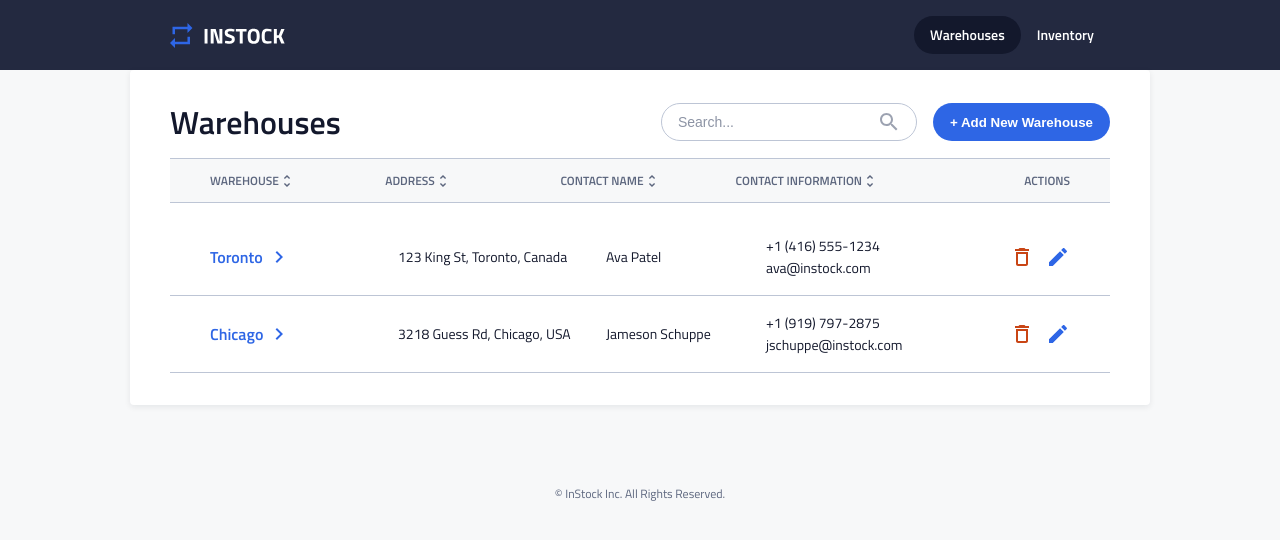
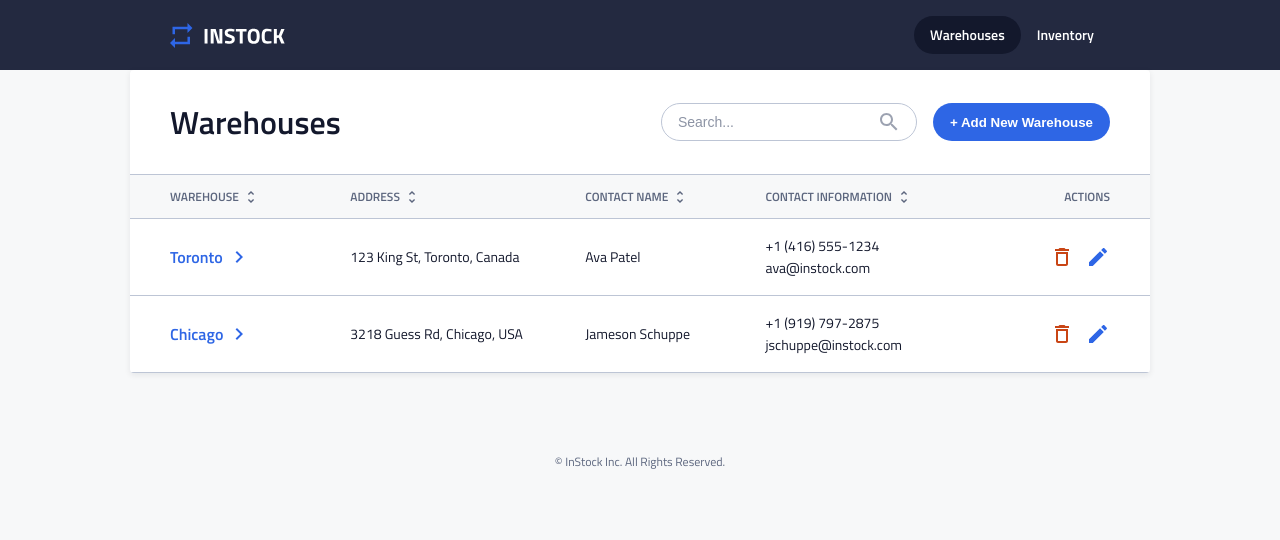
Before and after one commit to alperzini/instock-client, a React (Vite) app: page / in a window 1280 px wide. Shown: the top 540 px of the page. Built offline with nearby package versions, Linux system fonts and the light colour scheme.

Commit message:
modified css to grid format for table header and listitems to WarehouseList and WarehouseListItem Scss

```diff
--- a/src/components/WarehouseList/WarehouseList.jsx
+++ b/src/components/WarehouseList/WarehouseList.jsx
@@ -6,51 +6,51 @@ import { useState } from "react";
 import Button from "../Button/Button";
 import { useNavigate } from "react-router-dom";
 
-const WarehouseList = ({ warehouses, setWarehouses }) => {
+const WarehouseList = ({ warehouses }) => {
 const [search, setSearch] = useState("");
+const navigate = useNavigate();
+
 return (
     <section className="warehouse-list">
-
     <div className="warehouse-list__container">
-            {/* Page header */}
         <div className="warehouse-list__header">
         <h1 className="warehouse-list__title">Warehouses</h1>
 
         <div className="warehouse-list__actions">
-                {/* Search (UI only) */}
             <SearchField
             value={search}
             onChange={(e) => setSearch(e.target.value)}
             placeholder="Search..."
             />
 
-                {/* Add button */}
-                <Button
-                variant="primary"
-                onClick={() => navigate("/addWarehouse")}
-                >
-                + Add New Warehouse</Button>
-
+            <Button variant="primary" onClick={() => navigate("/addWarehouse")}>
+            + Add New Warehouse
+            </Button>
+        </div>
         </div>
 
-            {/* Table header */}
-            <div className="warehouse-list__table-header">
-            <span className="warehouse-list__th">WAREHOUSE <SortIcon /></span>
-            <span className="warehouse-list__th">ADDRESS <SortIcon /></span>
-            <span className="warehouse-list__th">CONTACT NAME <SortIcon /></span>
-            <span className="warehouse-list__th">CONTACT INFORMATION <SortIcon /></span>
-            <span className="warehouse-list__th warehouse-list__th--actions">ACTIONS</span>
+        <div className="warehouse-list__table-header" role="row">
+        <div className="warehouse-list__th" role="columnheader">
+            WAREHOUSE <SortIcon />
+        </div>
+        <div className="warehouse-list__th" role="columnheader">
+            ADDRESS <SortIcon />
+        </div>
+        <div className="warehouse-list__th" role="columnheader">
+            CONTACT NAME <SortIcon />
+        </div>
+        <div className="warehouse-list__th" role="columnheader">
+            CONTACT INFORMATION <SortIcon />
+        </div>
+        <div className="warehouse-list__th warehouse-list__th--actions" role="columnheader">
+            ACTIONS
+        </div>
         </div>
 
-            {/* Warehouse rows */}
         <div className="warehouse-list__rows">
         {warehouses?.map((warehouse) => (
-                <WarehouseListItem
-                key={warehouse.id}
-                warehouse={warehouse}
-                />
+            <WarehouseListItem key={warehouse.id} warehouse={warehouse} />
         ))}
-            </div>
         </div>
     </div>
     </section>
--- a/src/components/WarehouseList/WarehouseList.scss
+++ b/src/components/WarehouseList/WarehouseList.scss
@@ -1,6 +1,5 @@
 @use "../../styles/variables" as *;
 @use "../../styles/mixins" as *;
-@use "../../styles/icons" as *;
 
 .warehouse-list {
 &__container {
@@ -13,7 +12,6 @@
 
 &__header {
     display: flex;
-    flex-wrap: wrap;
     flex-direction: column;
     gap: 1rem;
     padding: 1.5rem 1rem;
@@ -54,18 +52,18 @@
     }
 }
 
-    /* TABLE HEADER — hidden on mobile */
 &__table-header {
     display: none;
-    width: 100%;
 
     @include tablet {
-        display: flex;
+    display: grid;
+    grid-template-columns: 1.2fr 1.6fr 1.2fr 1.7fr 0.7fr;
+    column-gap: 1rem;
+    align-items: center;
     padding: 0.75rem 2rem;
     background-color: $color-light-grey;
     border-top: 1px solid $color-cloud;
     border-bottom: 1px solid $color-cloud;
-        gap: 1rem;
     }
 
     @include desktop {
@@ -74,36 +72,15 @@
 }
 
 &__th {
-        display: flex;
+    display: inline-flex;
     align-items: center;
-        justify-content: flex-start;
+    gap: 0.25rem;
     font-size: $text-size-dt-h4;
     font-weight: $font-semi-bold;
     color: $color-slate;
-
-        &:nth-child(1) {
-            // flex: 1.2;
-            width: 20%;
-        }
-        &:nth-child(2) {
-            width: 20%;
-            // flex: 1.6;
-        }
-        &:nth-child(3) {
-            width: 20%;
-
-            // flex: 1.2;
-        }
-        &:nth-child(4) {
-            width: 20%;
-
-            // flex: 1.7;
-        }
-        &:nth-child(5) {
-            width: 20%;
-
-            // flex: 0.7;
-        }
+    text-transform: uppercase;
+    min-width: 0;
+    white-space: nowrap;
 }
 
 &__th--actions {
@@ -113,7 +90,7 @@
 
 &__rows {
     display: flex;
+    flex-direction: column;
     width: 100%;
-    flex-direction: column;
 }
 }
--- a/src/components/WarehouseListItem/WarehouseListItem.jsx
+++ b/src/components/WarehouseListItem/WarehouseListItem.jsx
@@ -1,31 +1,34 @@
 import "./WarehouseListItem.scss";
 import DeleteIcon from "../Icons/DeleteIcon";
 import EditIcon from "../Icons/EditIcon";
-import ChevronRightIcon from "../Icons/ChevronRightIcon";
 import WarehouseNameLink from "../WarehouseNameLink/WarehouseNameLink";
-import { Link } from "react-router-dom";
 
-const WarehouseListItem = ({ warehouse, setWarehouse }) => {
+const WarehouseListItem = ({ warehouse }) => {
 return (
-
     <article className="warehouse-item">
-        <div className="warehouse-item__cell warehouse-item__cell--name">
+    <div className="warehouse-item__cell warehouse-item__cell--warehouse">
+        <p className="warehouse-item__label">WAREHOUSE</p>
         <WarehouseNameLink to={`/warehouse/${warehouse.id}`}>
         {warehouse.warehouse_name}
         </WarehouseNameLink>
     </div>
 
-        <div className="warehouse-item__address">
+    <div className="warehouse-item__cell warehouse-item__cell--address">
+        <p className="warehouse-item__label">ADDRESS</p>
+        <p className="warehouse-item__value">
         {warehouse.address}, {warehouse.city}, {warehouse.country}
+        </p>
     </div>
 
-        <div className="warehouse-item__contact">
-        {warehouse.contact_name}
+    <div className="warehouse-item__cell warehouse-item__cell--contact">
+        <p className="warehouse-item__label">CONTACT NAME</p>
+        <p className="warehouse-item__value">{warehouse.contact_name}</p>
     </div>
 
-        <div className="warehouse-item__info">
-        <p>{warehouse.contact_phone}</p>
-        <p>{warehouse.contact_email}</p>
+    <div className="warehouse-item__cell warehouse-item__cell--info">
+        <p className="warehouse-item__label">CONTACT INFORMATION</p>
+        <p className="warehouse-item__value">{warehouse.contact_phone}</p>
+        <p className="warehouse-item__value">{warehouse.contact_email}</p>
     </div>
 
     <div className="warehouse-item__actions">
@@ -33,7 +36,6 @@ const WarehouseListItem = ({ warehouse, setWarehouse }) => {
         <EditIcon />
     </div>
     </article>
-
 );
 };
 
--- a/src/components/WarehouseListItem/WarehouseListItem.scss
+++ b/src/components/WarehouseListItem/WarehouseListItem.scss
@@ -1,88 +1,81 @@
 @use "../../styles/variables" as *;
 @use "../../styles/mixins" as *;
-@use "../../styles/icons" as *;
 
-    .warehouse-item {
+.warehouse-item {
+width: 100%;
+padding: 1rem;
+border-bottom: 1px solid $color-cloud;
+
+&:hover {
+    background-color: $color-light-grey;
+}
+
+display: grid;
+grid-template-columns: 1fr 1fr;
+column-gap: 2rem;
+row-gap: 1.25rem;
+
+&__cell {
+    min-width: 0;
+}
+
+&__label {
+    margin: 0 0 0.25rem 0;
+    font-size: $text-size-m-h4;
+    line-height: $line-height-m-h4;
+    font-weight: $font-semi-bold;
+    color: $color-slate;
+}
+
+&__value {
+    margin: 0;
+    font-size: $text-size-m-p2;
+    line-height: $line-height-m-p2;
+    color: $color-instock-black;
+}
+
+&__actions {
+    grid-column: 1 / -1;
     display: flex;
-    flex-direction: column;
-    gap: 0.75rem;
-    padding: 1rem;
-    border-bottom: 1px solid $color-cloud;
+    align-items: center;
+    justify-content: space-between;
+    margin-top: 0.25rem;
+}
+
+@include tablet {
+    padding: 1rem 2rem;
+    display: grid;
+    grid-template-columns: 1.2fr 1.6fr 1.2fr 1.7fr 0.7fr;
+    column-gap: 1rem;
+    row-gap: 0;
+    align-items: center;
     min-height: 4.5rem;
-    width: 100%;
 
-    &:hover {
-        background-color: $color-light-grey;
+    &__label {
+    display: none;
     }
 
-    @include tablet {
-        flex-direction: row;
-        align-items: center;
-        padding: 1rem 2rem;
-        gap: 1rem;
+    &__cell--warehouse,
+    &__cell--address,
+    &__cell--contact,
+    &__cell--info {
+    display: block;
     }
 
-    @include desktop {
-        padding: 1rem 2.5rem;
-    }
-
-    &__name,
-    &__address,
-    &__contact,
-    &__info {
-        font-size: $text-size-m-p2;
-        line-height: $line-height-m-p2;
-        color: $color-instock-black;
-
-
-        @include tablet {
-        font-size: $text-size-dt-p2;
-        line-height: $line-height-dt-p2;
-        }
-    }
-
-    &__name {
-        font-weight: $font-semi-bold;
-        color: $color-instock-indigo;
-        flex: 1.2;
-    }
-
-    &__link {
-            color: $color-instock-indigo;
-            text-decoration: none;
-            font-weight: $font-semi-bold;
-
-            &:hover {
-            text-decoration: underline;
-            }
-        }
-
-    &__address {
-        flex: 1.6;
-    }
-
-    &__contact {
-        flex: 1.2;
-    }
-
-    &__info {
-        flex: 1.7;
-
-        p {
-        margin: 0;
-        }
+    &__value {
+    font-size: $text-size-dt-p2;
+    line-height: $line-height-dt-p2;
     }
 
     &__actions {
-        display: flex;
-        align-items: center;
-        gap: 0.75rem;
-        margin-top: 0.5rem;
-
-        @include tablet {
-        flex: 0.7;
-        justify-content: flex-end;
-        margin-top: 0;
-        }
+    grid-column: auto;
+    justify-content: flex-end;
+    gap: 0.75rem;
+    margin-top: 0;
     }
 }
+
+@include desktop {
+    padding: 1rem 2.5rem;
+}
+}
--- a/src/components/WarehouseNameLink/WarehouseNameLink.scss
+++ b/src/components/WarehouseNameLink/WarehouseNameLink.scss
@@ -8,18 +8,26 @@ color: $color-instock-indigo;
 text-decoration: none;
 font-weight: $font-semi-bold;
 
-&:hover {
+&:hover,
+&:focus-visible {
     text-decoration: underline;
 }
-
 
 &__chevron {
     width: 24px;
     height: 24px;
+    transition: transform 160ms ease;
+    transform: translateX(0);
+}
+
+&:hover &__chevron,
+&:focus-visible &__chevron {
+    transform: translateX(4px);
 }
 }
 
-.warehouse-item__cell {
-    flex-shrink: 0;
-    width: 20%;
+@media (prefers-reduced-motion: reduce) {
+.warehouse-name-link__chevron {
+    transition: none;
 }
+}
```
Lines whose indentation alone changed are shown as unchanged.
